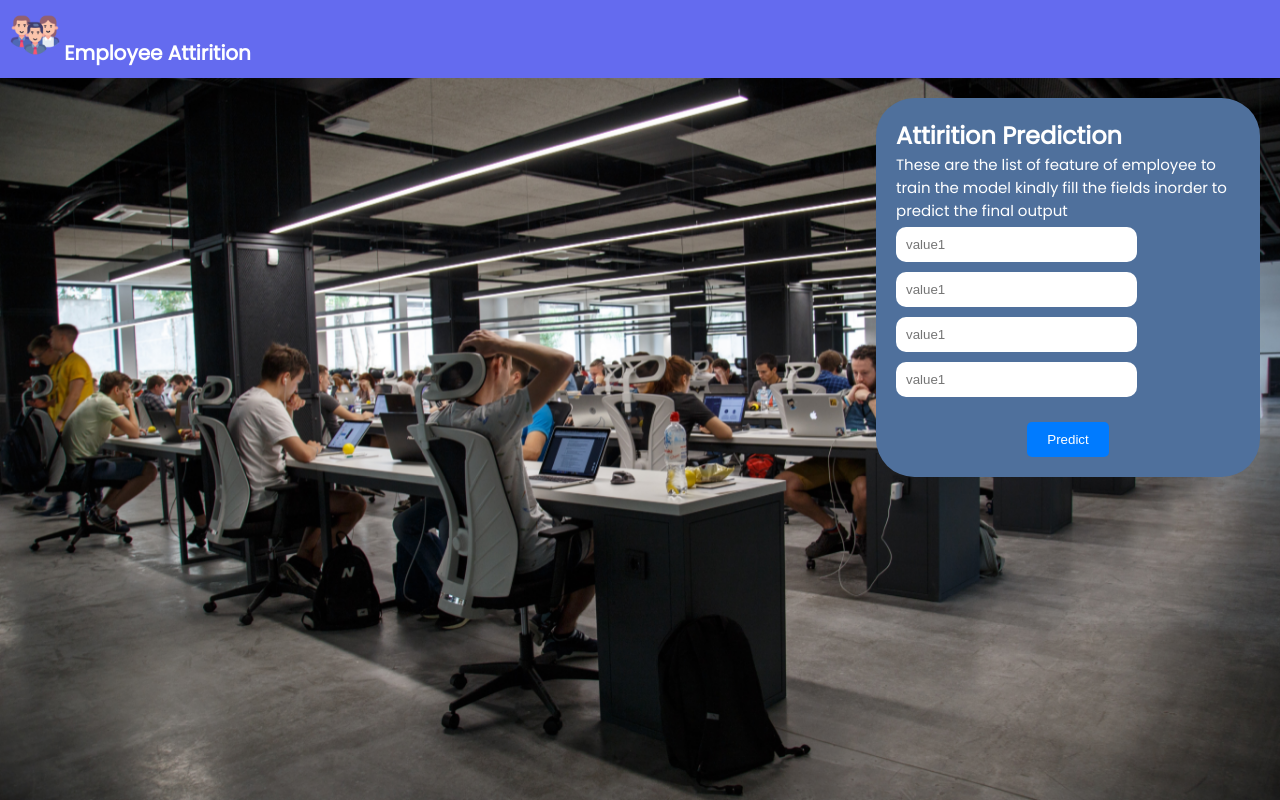
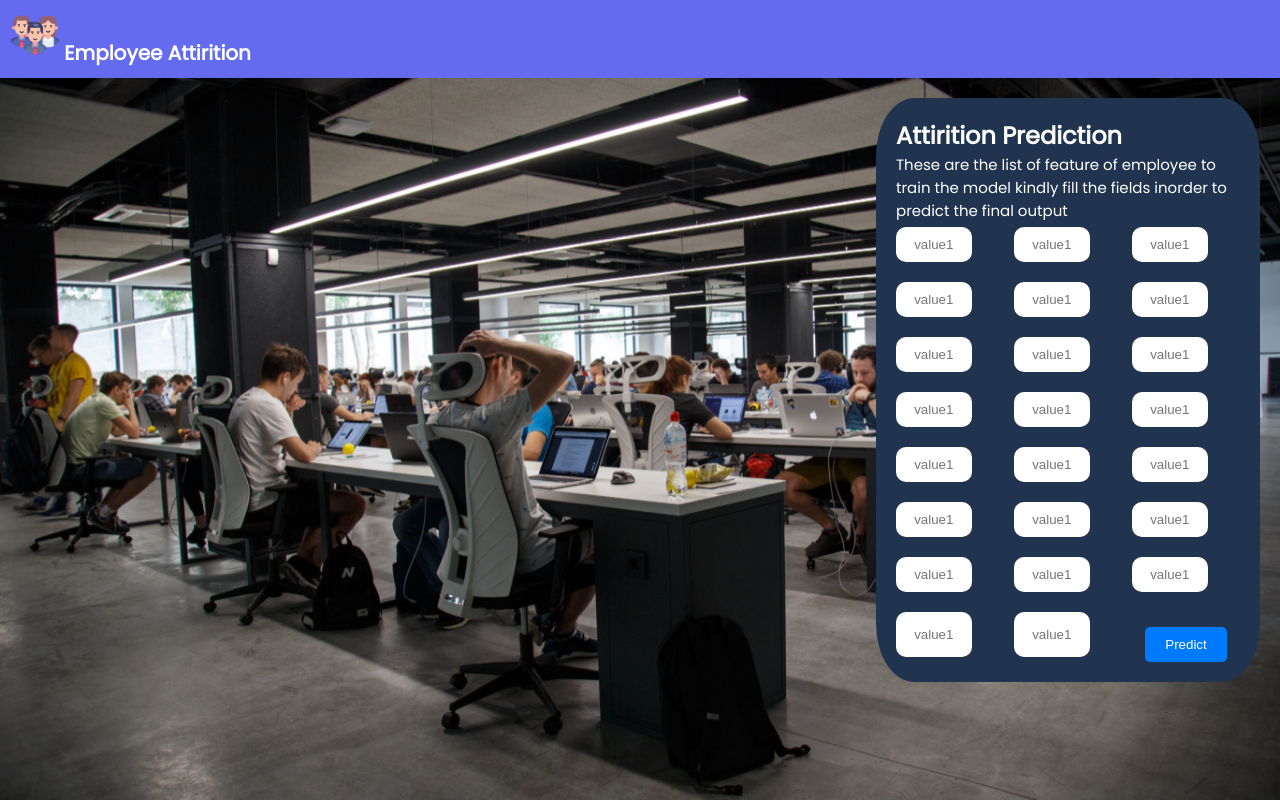
Before and after one commit to Rohitw3code/DiabetesPrediction-deploy, a Flask app: page / in a window 1280 px wide. Run offline with Flask 3, Linux system fonts and the light colour scheme.

Commit message:
text field

```diff
--- a/static/home.css
+++ b/static/home.css
@@ -72,7 +72,7 @@ nav {
     margin: 20px;
     width: 30%;
     color: #fff;
-    background-color: #4F709C;
+    background-color: #20344f;
   }
 
   p{
@@ -80,8 +80,9 @@ nav {
   }
 
 .field-container{
-  display: flex;
-  flex-direction: column;
+  display: grid;
+  grid-template-columns: repeat(3, 1fr); /* Adjust the number of columns as needed */
+  grid-gap: 10px; /* Adjust the gap between grid items as needed */
 }
 
 .field{
@@ -89,6 +90,7 @@ nav {
   margin-block: 5px;
   border-radius: 10px;
   border-width: 0;
+  text-align: center;
   width: 70%;
   border-color: white;
   outline: none;
--- a/templates/home.html
+++ b/templates/home.html
@@ -36,10 +36,29 @@
       <p>These are the list of feature of employee to train the model kindly fill the fields inorder to predict the
         final output</p>
       <div class="field-container">
-        <input class="field" placeholder="value1" />
-        <input class="field" placeholder="value1" />
-        <input class="field" placeholder="value1" />
-        <input class="field" placeholder="value1" />
+        <input class="field" type="text" placeholder="value1" required/>
+        <input class="field" type="text" placeholder="value1" required/>
+        <input class="field" type="text" placeholder="value1" required/>
+        <input class="field" type="text" placeholder="value1" required/>
+        <input class="field" type="text" placeholder="value1" required/>
+        <input class="field" type="text" placeholder="value1" required/>
+        <input class="field" type="text" placeholder="value1" required/>
+        <input class="field" type="text" placeholder="value1" required/>
+        <input class="field" type="text" placeholder="value1" required/>
+        <input class="field" type="text" placeholder="value1" required/>
+        <input class="field" type="text" placeholder="value1" required/>
+        <input class="field" type="text" placeholder="value1" required/>
+        <input class="field" type="text" placeholder="value1" required/>
+        <input class="field" type="text" placeholder="value1" required/>
+        <input class="field" type="text" placeholder="value1" required/>
+        <input class="field" type="text" placeholder="value1" required/>
+        <input class="field" type="text" placeholder="value1" required/>
+        <input class="field" type="text" placeholder="value1" required/>
+        <input class="field" type="text" placeholder="value1" required/>
+        <input class="field" type="text" placeholder="value1" required/>
+        <input class="field" type="text" placeholder="value1" required/>
+        <input class="field" type="text" placeholder="value1" required/>
+        <input class="field" type="text" placeholder="value1" required/>
         <div class="container">
           <button class="centered-button">Predict</button>
         </div>
```
